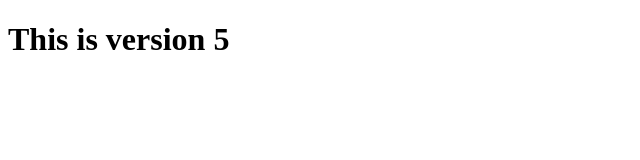
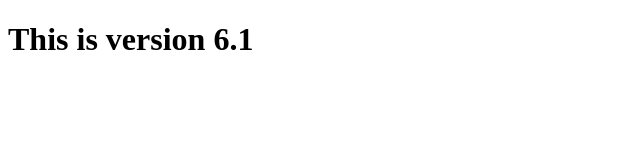
Before and after one commit to RajUpadhyay310/myFirstRepo, a plain HTML site: page index.html in a window 1280 px wide. Shown: the full height of the page, 0-640 px from the left. Drawn offline with Linux system fonts and the light colour scheme.

Commit message:
version 6.1

```diff
--- a/index.html
+++ b/index.html
@@ -8,7 +8,7 @@
 </head>
 <body>
     <header>
-        <h1>This is version 5
+        <h1>This is version 6.1
 
         </h1>
     </header>
```
